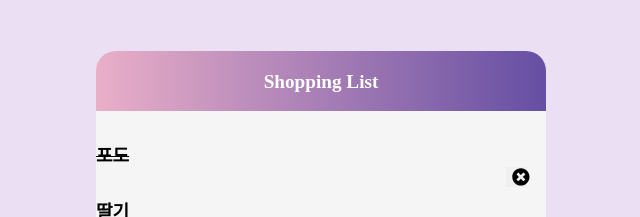
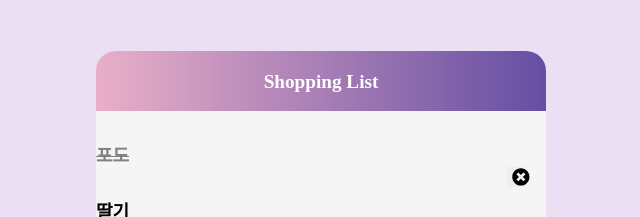
Before and after one commit to kwonena/Shopping-list, a React (Create React App) app in the folder ver_React/: page / in a window 1280 px wide. Shown: the top 217 px of the page, without its empty margins (319-959 px from the left). Built offline with nearby package versions, Linux system fonts and the light colour scheme; a web font is replaced by a local one.

Commit message:
Feat : text 클릭시 색변경

```diff
--- a/ver_React/src/component/BuyList.jsx
+++ b/ver_React/src/component/BuyList.jsx
@@ -11,6 +11,7 @@ function List({ list, onDelete, onToggle }) {
         style={{
           cursor: "pointer",
           textDecoration: active ? "line-through" : "none",
+          color: active ? "gray" : "black",
         }}
       >
         {text}
```
